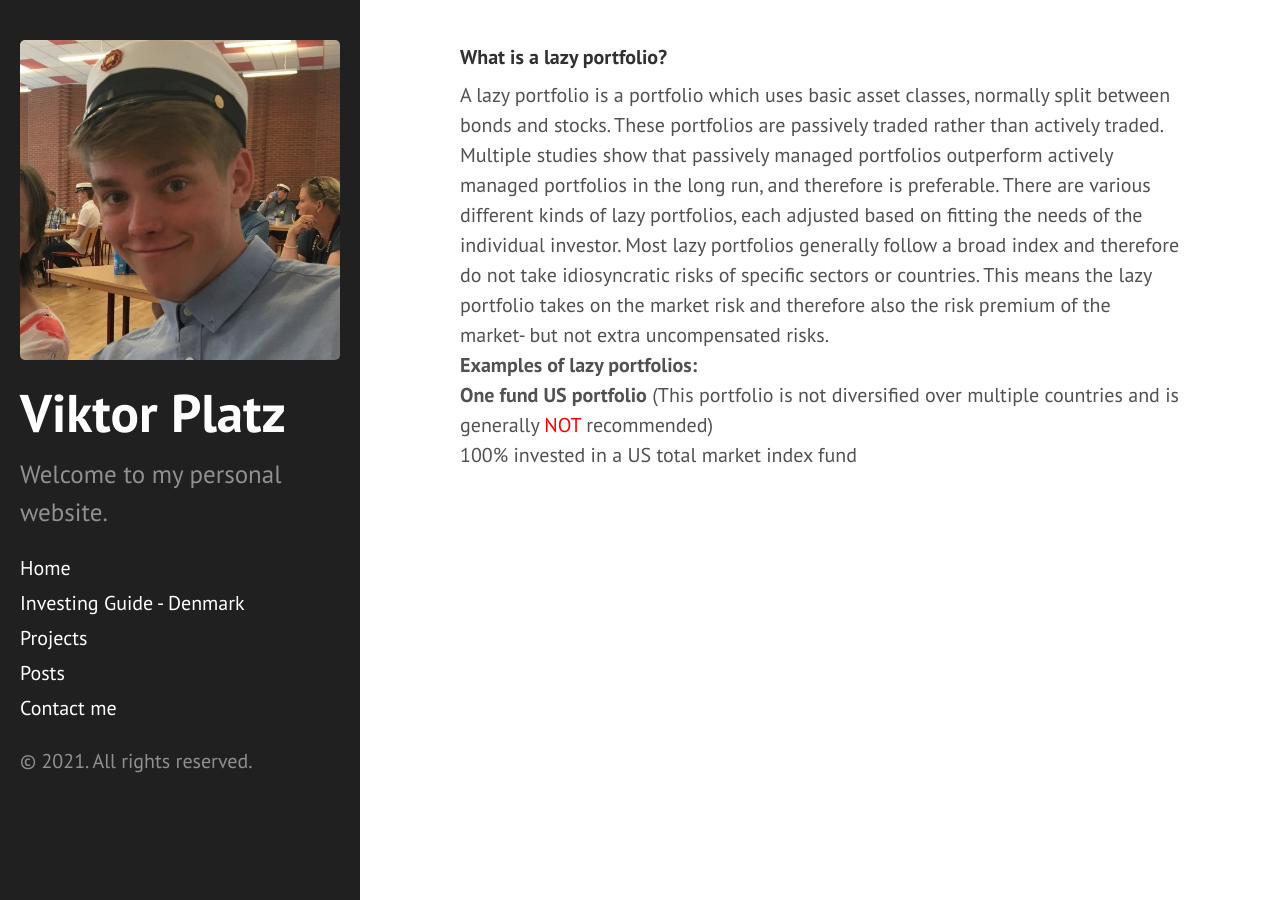
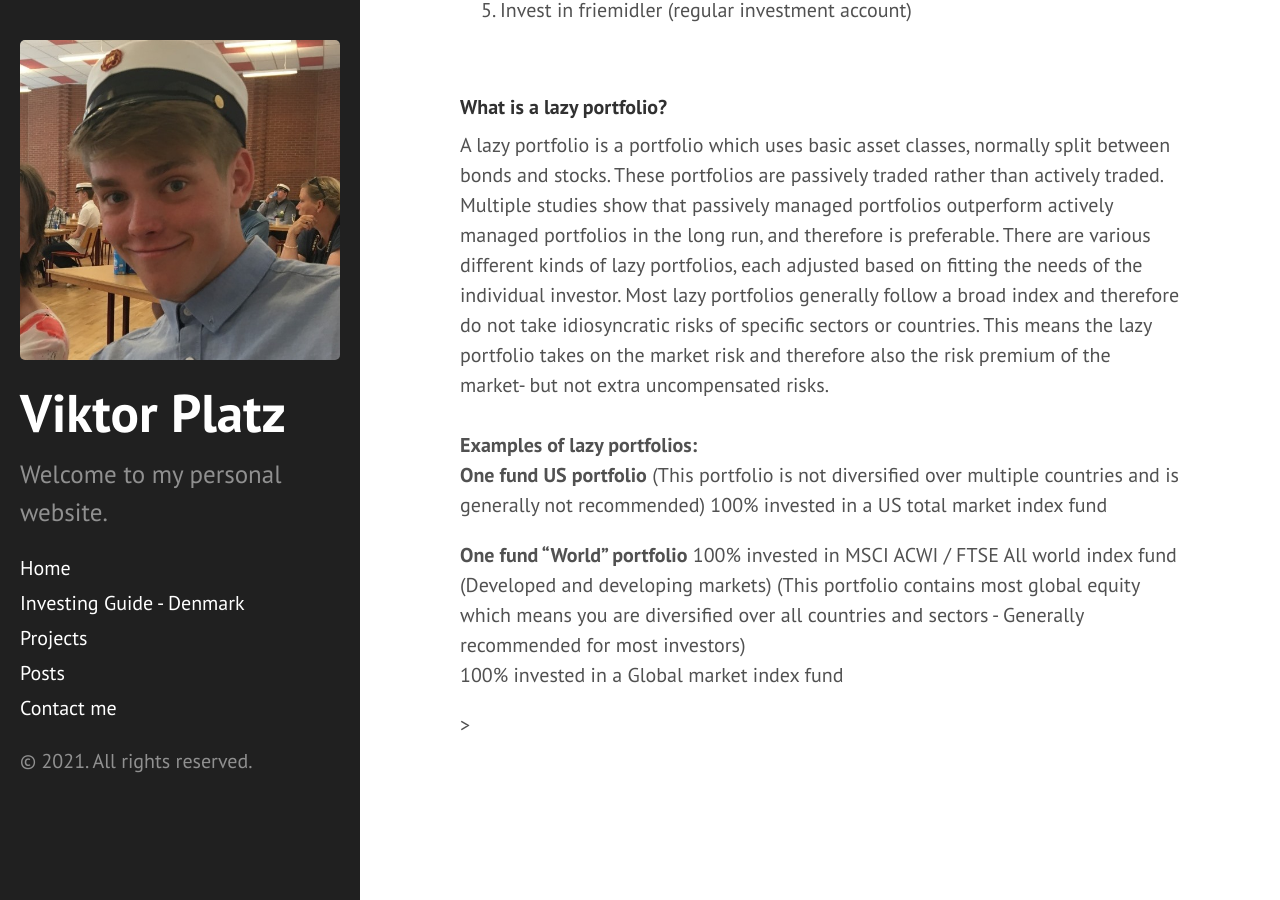
Before and after one commit to ViktorPlatz/redviktor.github.io, a Jekyll site: the page built from investingguide.html, in a window 1280 px wide and 900 px high, scrolled down 5610 px. Built offline with Jekyll 4.4.1, drawn with Linux system fonts in a browser that asks for light colours.

Commit message:
Update investingguide.html

```diff
--- a/investingguide.html
+++ b/investingguide.html
@@ -146,7 +146,8 @@ This is a simplified conclusion as there are a lot of factors which determine wh
 <ul>
   <li>No Aktiesparekonto</li>
   <li>Higher minimum investment amount</li>
-</ul>
+</ul><br>
+
 
 <h4>Which tax advantaged accounts should i fill up first?</h4>
 
@@ -169,10 +170,12 @@ This is a simplified conclusion as there are a lot of factors which determine wh
 <h4>What is a lazy portfolio?</h4>
 A lazy portfolio is a portfolio which uses basic asset classes, normally split between bonds and stocks. These portfolios are passively traded rather than actively traded. Multiple studies show that passively managed portfolios outperform actively managed portfolios in the long run, and therefore is preferable. There are various different kinds of lazy portfolios,
 each adjusted based on fitting the needs of the individual investor. Most lazy portfolios generally follow a broad index and therefore do not take idiosyncratic risks of specific sectors or countries. This means the lazy portfolio takes on the market risk and therefore also the risk premium of the market- but not extra uncompensated risks.
-<br>
+<br><br>
 <b>Examples of lazy portfolios:</b>
-<br>
-<b>One fund US portfolio</b> (This portfolio is not diversified over multiple countries and is generally <span style="color:red">NOT</span> recommended)
-<br>
-100% invested in a US total market index fund
-<br><br>
+
+<p><b>One fund US portfolio</b> (This portfolio is not diversified over multiple countries and is generally not recommended)
+100% invested in a US total market index fund</p>
+
+<p><b>One fund “World” portfolio</b> 100% invested in MSCI ACWI / FTSE All world index fund (Developed and developing markets) (This portfolio contains most global equity which means you are diversified over all countries and sectors - Generally recommended for most investors)
+  <br>
+  100% invested in a Global market index fund</p>>
```
